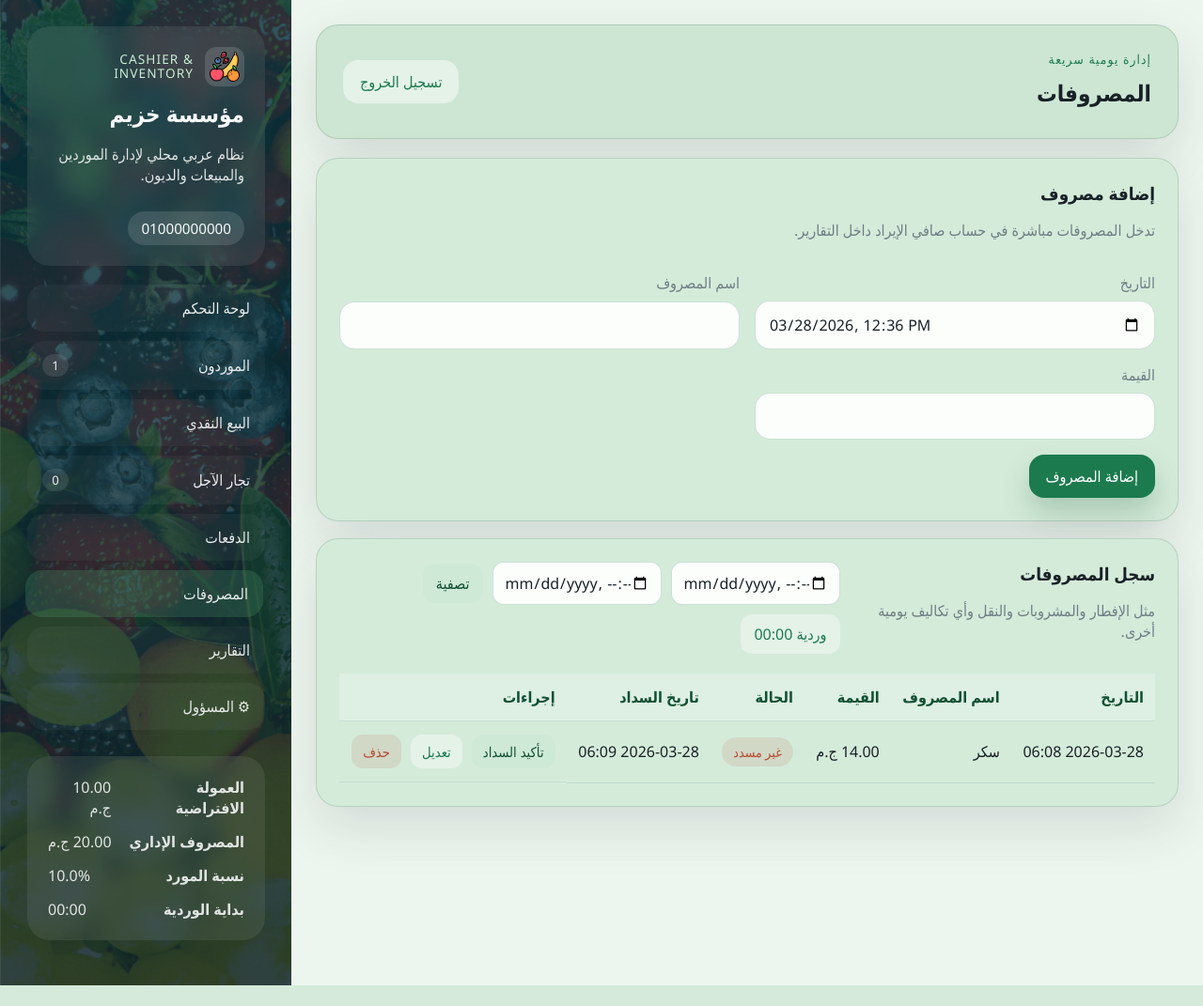
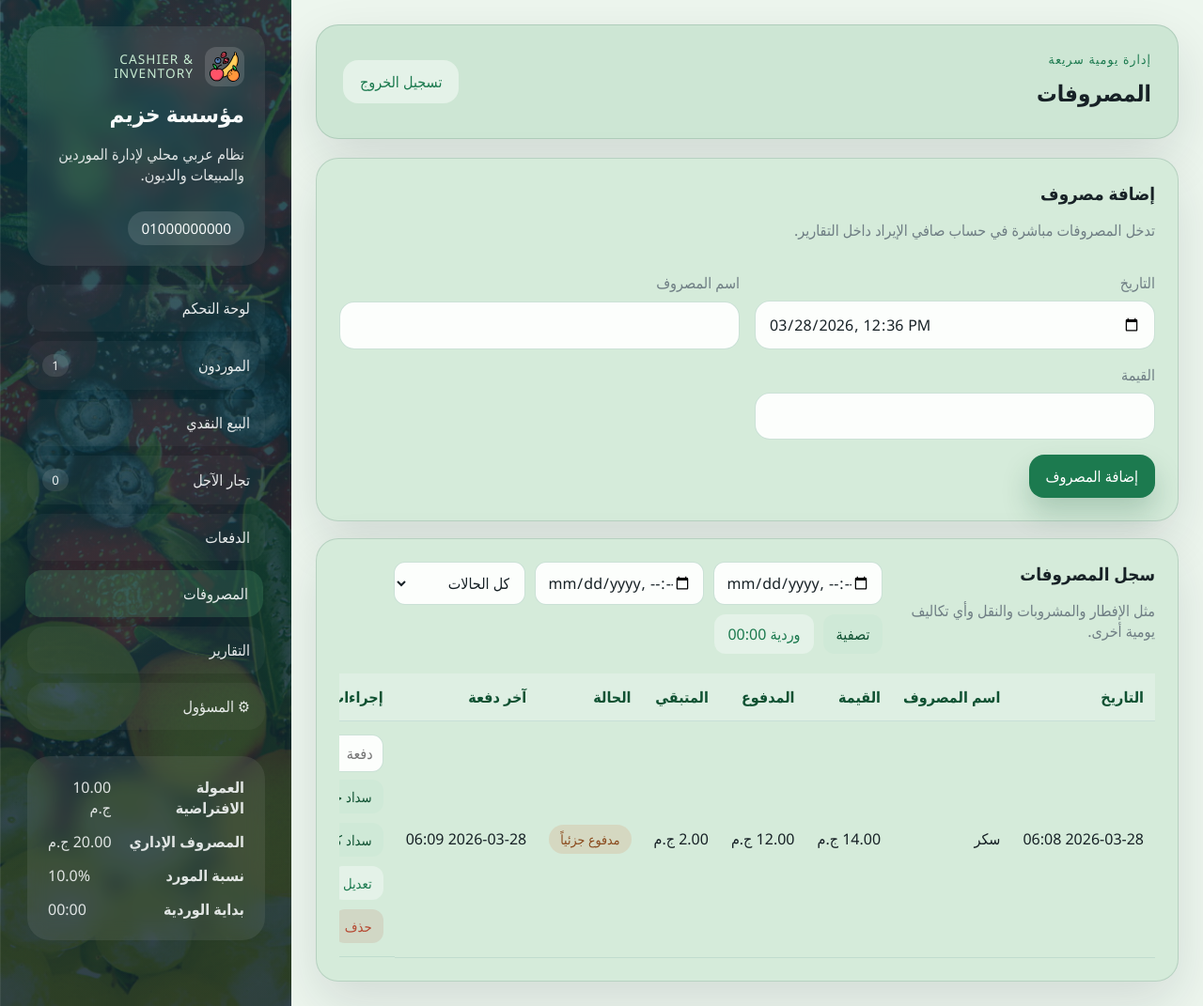
Before and after one commit to muhamedrar/Obour-Market-Cashier-System, a Flask app: page /expenses/ in a window 1280 px wide. Shown: the whole page at 94% size. Before the commit the page ends 1049 px from the top, so only its background shows below. Run offline with Flask 3, Linux system fonts and the light colour scheme; the visitor is signed in with stand-in values (Sample User, id 1).

Commit message:
add partial paying on other expenses and state filter

```diff
--- a/models/__init__.py
+++ b/models/__init__.py
@@ -65,10 +65,15 @@ def ensure_sqlite_columns():
 
     if "expenses" in inspector.get_table_names():
         expense_columns = {column["name"] for column in inspector.get_columns("expenses")}
+        if "paid_amount" not in expense_columns:
+            statements.append("ALTER TABLE expenses ADD COLUMN paid_amount FLOAT NOT NULL DEFAULT 0")
         if "is_paid" not in expense_columns:
             statements.append("ALTER TABLE expenses ADD COLUMN is_paid BOOLEAN NOT NULL DEFAULT 0")
         if "paid_at" not in expense_columns:
             statements.append("ALTER TABLE expenses ADD COLUMN paid_at DATETIME")
+        statements.append(
+            "UPDATE expenses SET paid_amount = amount WHERE is_paid = 1 AND COALESCE(paid_amount, 0) <= 0"
+        )
 
     if not statements:
         return
--- a/models/expense.py
+++ b/models/expense.py
@@ -13,5 +13,22 @@ class Expense(Base):
     date: Mapped[datetime] = mapped_column(DateTime, nullable=False, default=datetime.now)
     expense_name: Mapped[str] = mapped_column(String(120), nullable=False)
     amount: Mapped[float] = mapped_column(Float, nullable=False)
+    paid_amount: Mapped[float] = mapped_column(Float, nullable=False, default=0)
     is_paid: Mapped[bool] = mapped_column(Boolean, nullable=False, default=False)
     paid_at: Mapped[datetime | None] = mapped_column(DateTime, nullable=True)
+
+    @property
+    def normalized_paid_amount(self) -> float:
+        return round(min(max(float(self.paid_amount or 0), 0.0), float(self.amount or 0)), 2)
+
+    @property
+    def remaining_amount(self) -> float:
+        return round(max(float(self.amount or 0) - self.normalized_paid_amount, 0.0), 2)
+
+    @property
+    def payment_status(self) -> str:
+        if self.amount > 0 and self.remaining_amount <= 0:
+            return "paid"
+        if self.normalized_paid_amount > 0:
+            return "partial"
+        return "unpaid"
--- a/routes/expense_routes.py
+++ b/routes/expense_routes.py
@@ -11,6 +11,7 @@ from utils.helpers import (
     parse_date,
     parse_float,
     parse_int,
+    sync_expense_payment,
 )
 
 
@@ -40,6 +41,7 @@ def expenses():
             flash("يرجى إدخال اسم المصروف وقيمته بشكل صحيح.", "error")
             return redirect(url_for("expenses.expenses"))
 
+        sync_expense_payment(expense)
         db_session.add(expense)
         db_session.commit()
         flash("تم حفظ المصروف.", "success")
@@ -52,8 +54,15 @@ def expenses():
 
     date_from = request.args.get("date_from", "").strip()
     date_to = request.args.get("date_to", "").strip()
+    status_filter = request.args.get("status", "").strip()
     expenses_query = db_session.query(Expense)
     expenses_query = apply_date_range(expenses_query, Expense.date, date_from or None, date_to or None)
+    if status_filter == "paid":
+        expenses_query = expenses_query.filter(Expense.paid_amount >= Expense.amount)
+    elif status_filter == "partial":
+        expenses_query = expenses_query.filter(Expense.paid_amount > 0, Expense.paid_amount < Expense.amount)
+    elif status_filter == "unpaid":
+        expenses_query = expenses_query.filter(Expense.paid_amount <= 0)
     expenses_list = expenses_query.order_by(Expense.date.desc(), Expense.id.desc()).all()
     context = {
         **build_base_context(db_session),
@@ -62,6 +71,7 @@ def expenses():
         "edit_expense": edit_expense,
         "date_from": date_from,
         "date_to": date_to,
+        "status_filter": status_filter,
     }
     return render_template("expenses.html", **context)
 
@@ -79,11 +89,39 @@ def confirm_expense_payment(expense_id: int):
         flash("تم تأكيد سداد هذا المصروف مسبقاً.", "info")
         return redirect(request.form.get("next") or url_for("expenses.expenses"))
 
-    expense.is_paid = True
+    expense.paid_amount = expense.amount
     expense.paid_at = datetime.now()
+    sync_expense_payment(expense)
     db_session.add(expense)
     db_session.commit()
     flash("تم تأكيد سداد المصروف.", "success")
+    return redirect(request.form.get("next") or url_for("expenses.expenses"))
+
+
+@expense_bp.route("/<int:expense_id>/pay", methods=["POST"])
+@admin_required
+def pay_expense(expense_id: int):
+    db_session = get_session()
+    expense = db_session.get(Expense, expense_id)
+    if not expense:
+        flash("المصروف غير موجود.", "error")
+        return redirect(url_for("expenses.expenses"))
+
+    payment_amount = parse_float(request.form.get("payment_amount"))
+    if payment_amount <= 0:
+        flash("يرجى إدخال مبلغ سداد صحيح.", "error")
+        return redirect(request.form.get("next") or url_for("expenses.expenses"))
+
+    if expense.remaining_amount <= 0:
+        flash("هذا المصروف مسدد بالكامل بالفعل.", "info")
+        return redirect(request.form.get("next") or url_for("expenses.expenses"))
+
+    expense.paid_amount = round(expense.normalized_paid_amount + payment_amount, 2)
+    expense.paid_at = datetime.now()
+    sync_expense_payment(expense)
+    db_session.add(expense)
+    db_session.commit()
+    flash("تم تسجيل دفعة المصروف.", "success")
     return redirect(request.form.get("next") or url_for("expenses.expenses"))
 
 
--- a/static/css/style.css
+++ b/static/css/style.css
@@ -428,6 +428,20 @@ textarea:focus {
     border-radius: 12px;
 }
 
+.expense-pay-form {
+    display: flex;
+    align-items: center;
+    gap: 8px;
+    flex-wrap: wrap;
+}
+
+.expense-pay-form input {
+    width: 88px;
+    min-width: 88px;
+    padding: 8px 10px;
+    border-radius: 12px;
+}
+
 .btn {
     border: 0;
     cursor: pointer;
--- a/templates/expenses.html
+++ b/templates/expenses.html
@@ -41,8 +41,14 @@
             <form class="inline-form" method="get">
                 <input type="datetime-local" name="date_from" value="{{ date_from }}">
                 <input type="datetime-local" name="date_to" value="{{ date_to }}">
+                <select name="status">
+                    <option value="">كل الحالات</option>
+                    <option value="unpaid" {{ 'selected' if status_filter == 'unpaid' else '' }}>غير مسدد</option>
+                    <option value="partial" {{ 'selected' if status_filter == 'partial' else '' }}>مدفوع جزئياً</option>
+                    <option value="paid" {{ 'selected' if status_filter == 'paid' else '' }}>مدفوع</option>
+                </select>
                 <button class="btn btn-secondary" type="submit">تصفية</button>
-                {% if date_from or date_to %}
+                {% if date_from or date_to or status_filter %}
                     <a class="btn btn-ghost" href="{{ url_for('expenses.expenses') }}">مسح</a>
                 {% endif %}
             </form>
@@ -54,8 +60,10 @@
                         <th>التاريخ</th>
                         <th>اسم المصروف</th>
                         <th>القيمة</th>
+                        <th>المدفوع</th>
+                        <th>المتبقي</th>
                         <th>الحالة</th>
-                        <th>تاريخ السداد</th>
+                        <th>آخر دفعة</th>
                         <th>إجراءات</th>
                     </tr>
                 </thead>
@@ -65,18 +73,25 @@
                             <td>{{ expense.date|date_ar }}</td>
                             <td>{{ expense.expense_name }}</td>
                             <td>{{ expense.amount|currency }}</td>
+                            <td>{{ expense.normalized_paid_amount|currency }}</td>
+                            <td>{{ expense.remaining_amount|currency }}</td>
                             <td>
-                                <span class="status {{ 'paid' if expense.is_paid else 'unpaid' }}">
-                                    {{ "مدفوع" if expense.is_paid else "غير مسدد" }}
+                                <span class="status {{ expense.payment_status }}">
+                                    {{ "مدفوع" if expense.payment_status == "paid" else ("مدفوع جزئياً" if expense.payment_status == "partial" else "غير مسدد") }}
                                 </span>
                             </td>
                             <td>{{ expense.paid_at|date_ar if expense.paid_at else "-" }}</td>
                             <td class="actions-cell">
                                 {% if is_admin %}
-                                    {% if not expense.is_paid %}
+                                    {% if expense.payment_status != "paid" %}
+                                        <form class="expense-pay-form" method="post" action="{{ url_for('expenses.pay_expense', expense_id=expense.id) }}">
+                                            <input type="hidden" name="next" value="{{ request.full_path if request.query_string else request.path }}">
+                                            <input type="number" min="0.01" max="{{ expense.remaining_amount }}" step="0.01" name="payment_amount" placeholder="دفعة" required>
+                                            <button class="btn btn-small btn-secondary" type="submit">سداد جزئي</button>
+                                        </form>
                                         <form method="post" action="{{ url_for('expenses.confirm_expense_payment', expense_id=expense.id) }}">
                                             <input type="hidden" name="next" value="{{ request.full_path if request.query_string else request.path }}">
-                                            <button class="btn btn-small btn-secondary" type="submit" data-confirm="تأكيد سداد هذا المصروف؟">تأكيد السداد</button>
+                                            <button class="btn btn-small btn-secondary" type="submit" data-confirm="تأكيد سداد باقي المصروف؟">سداد كامل</button>
                                         </form>
                                     {% endif %}
                                     <a class="btn btn-small btn-ghost" href="{{ url_for('expenses.expenses', edit=expense.id) }}">تعديل</a>
@@ -89,7 +104,7 @@
                             </td>
                         </tr>
                     {% else %}
-                        <tr><td colspan="6" class="empty-state">لا توجد مصروفات مسجلة.</td></tr>
+                        <tr><td colspan="8" class="empty-state">لا توجد مصروفات مسجلة.</td></tr>
                     {% endfor %}
                 </tbody>
             </table>
```
Also changed, not shown: utils/helpers.py (+21 -2 lines), data/cashier.db.
